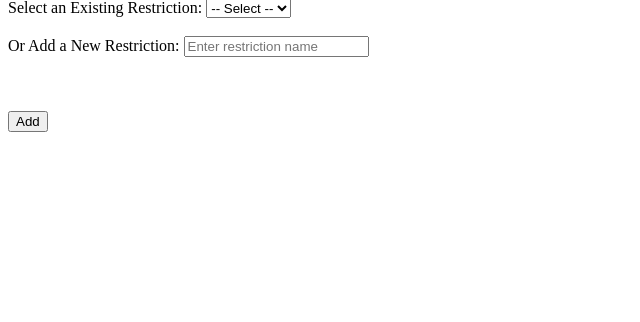
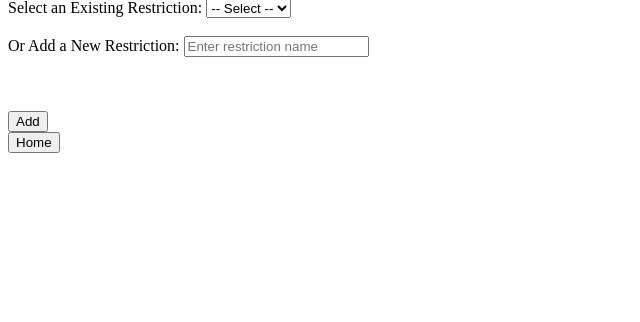
Before and after one commit to jp449/bitepal, a Flask app: page /my_preferences in a window 1280 px wide. Shown: the part 175-497 px from the top of the page, without its empty margins (0-640 px from the left). Run offline with Flask 3, Linux system fonts and the light colour scheme; the visitor is signed in with stand-in values (Sample User, id 1); data that the repository does not hold is empty; parts of the project's set-up code (start-up, migrations or seed data) failed here and were passed over.

Commit message:
added return to home page to my_preferences, working

```diff
--- a/flask_auth_app/mealdb/routes.py
+++ b/flask_auth_app/mealdb/routes.py
@@ -192,11 +192,11 @@ def load_preferences():
             if not existing_restriction:
                 # Add the new restriction to the DietaryRestrictions table
                 new_restriction = DietaryRestrictions(
-                    name=new_restriction_name,
-                    dietary_preference=new_restriction_type
+                    dietary_preference=new_restriction_type,
+                    name=new_restriction_name
                 )
                 db.session.add(new_restriction)
-                db.session.flush()  # Flush to get the new restriction_id
+                db.session.flush()  # get id of newly created object: https://stackoverflow.com/questions/4201455/sqlalchemy-whats-the-difference-between-flush-and-commit
                 restriction_id = new_restriction.dietary_restriction_id
             else:
                 restriction_id = existing_restriction.dietary_restriction_id
--- a/flask_auth_app/mealdb/templates/my_preferences.html
+++ b/flask_auth_app/mealdb/templates/my_preferences.html
@@ -61,5 +61,8 @@
         <!-- Submit button -->
         <button type="submit">Add</button>
     </form>
+    <a href="{{ url_for('main.home') }}">
+        <button>Home</button>
+    </a><br>
 </body>
 </html>
```
